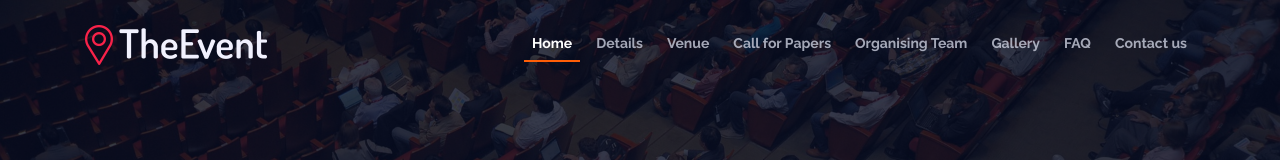
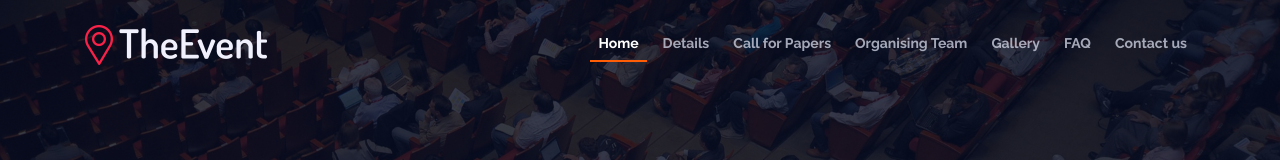
Before and after one commit to vrindaaggarwal67/ICAPIE_website_new, a plain HTML site: page index.html in a window 1280 px wide. Shown: the top 160 px of the page. Drawn offline with nearby package versions, Linux system fonts and the light colour scheme.

Commit message:
Removing Venue

```diff
--- a/index.html
+++ b/index.html
@@ -93,7 +93,7 @@
           <ul class="nav-menu">
             <li class="home-active"><a href="index.html">Home</a></li>
             <li><a href="details.html">Details</a></li>
-            <li><a href="#venue">Venue</a></li>
+            <!-- <li><a href="#venue">Venue</a></li> -->
             <!-- <li><a href="#schedule">Schedule</a></li> -->
             <li class="call-for-paper"><a href="call-for-paper.html">Call for Papers</a>
             </li>
```
